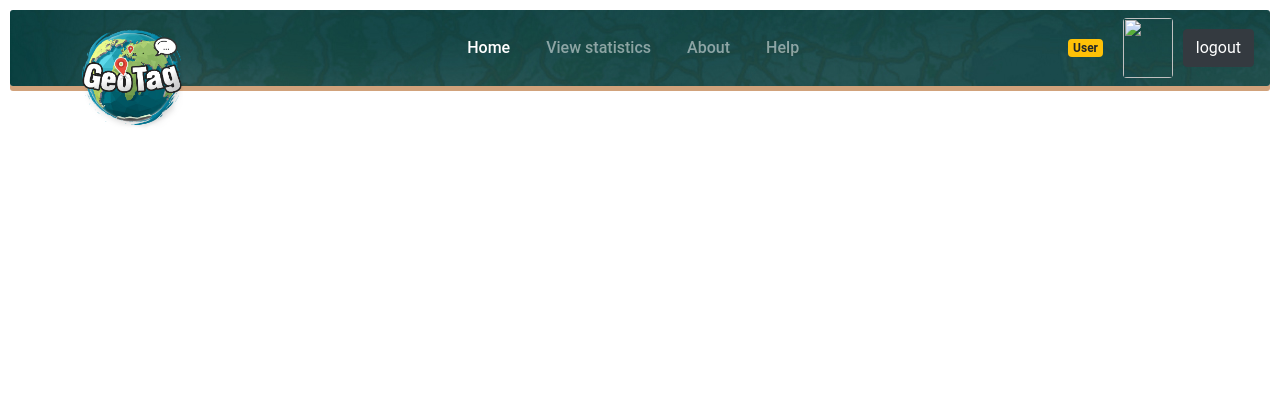
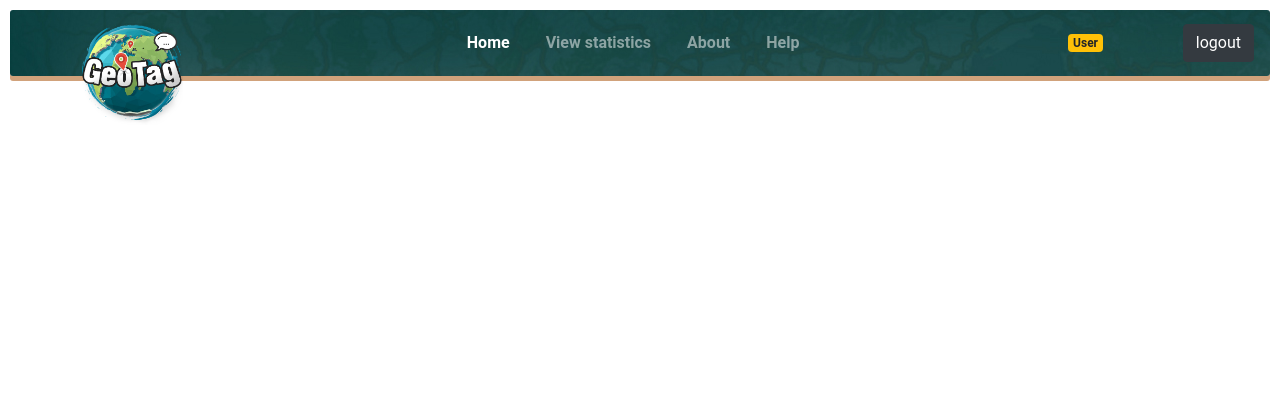
Before and after one commit to marko-hudomal/GeoTag, a CodeIgniter app: the page made by Backend/GeoTagBackend/application/views/templates/user_header.php in a window 1280 px wide. Shown: the top 420 px of the page. Run offline with CodeIgniter, Linux system fonts and the light colour scheme; data that the repository does not hold is empty.

Commit message:
Vizuelne promene

```diff
--- a/Backend/GeoTagBackend/application/views/templates/admin_header.php
+++ b/Backend/GeoTagBackend/application/views/templates/admin_header.php
@@ -3,7 +3,7 @@
 <html lang="en">
 	<head>
 		<link rel="stylesheet" href="https://maxcdn.bootstrapcdn.com/bootstrap/4.0.0/css/bootstrap.min.css">
-		<link rel="icon" href="./img/logo.png">
+		<link rel="icon" href="<?php echo base_url()?>img/logo.png">
 		<title>Home</title>
 
 
@@ -50,7 +50,7 @@
 				&nbsp;
 				<span id="tip_korisnika" class="badge badge-info">Admin</span>
 
-				<img id="slika_korisnika" class="rounded" src="<?php echo $profile_pic;?>" style="width:50px; height:60px; margin-left:20px;margin-right:10px">
+				<img id="slika_korisnika" class="rounded" src="<?php echo $profile_pic;?>" style="width:50px; margin-left:20px;margin-right:10px">
 				<a href="<?php echo base_url()?>index.php/admin/logout" class="btn btn-dark">logout</a>
 			</div>
 		</nav>
--- a/Backend/GeoTagBackend/application/views/templates/guest_header.php
+++ b/Backend/GeoTagBackend/application/views/templates/guest_header.php
@@ -50,7 +50,7 @@
 				&nbsp;
 				<span id="tip_korisnika" class="badge badge-warning">Guest</span>
 
-				<img id="slika_korisnika" src="<?php echo base_url()?>img/avatar.png" style="width:50px; margin-left:20px;margin-right:10px">
+				<img id="slika_korisnika"  src="<?php echo base_url()?>img/avatar.png" style="width:50px; margin-left:20px;margin-right:10px">
 
 			</div>
 		</nav>
--- a/Backend/GeoTagBackend/application/views/templates/super_user_header.php
+++ b/Backend/GeoTagBackend/application/views/templates/super_user_header.php
@@ -3,7 +3,7 @@
 <html lang="en">
 	<head>
 		<link rel="stylesheet" href="https://maxcdn.bootstrapcdn.com/bootstrap/4.0.0/css/bootstrap.min.css">
-		<link rel="icon" href="./img/logo.png">
+		<link rel="icon" href="<?php echo base_url()?>img/logo.png">
 		<title>Home</title>
 
 
@@ -50,7 +50,7 @@
 				&nbsp;
 				<span id="tip_korisnika" class="badge badge-info">SuperUser</span>
 
-				<img id="slika_korisnika" class="rounded" src="<?php echo $profile_pic;?>" style="width:50px; height:60px; margin-left:20px;margin-right:10px">
+				<img id="slika_korisnika" class="rounded" src="<?php echo $profile_pic;?>" style="width:50px; margin-left:20px;margin-right:10px">
 				<a href="<?php echo base_url()?>index.php/super_user/logout" class="btn btn-dark">logout</a>
 			</div>
 		</nav>
--- a/Backend/GeoTagBackend/application/views/templates/user_header.php
+++ b/Backend/GeoTagBackend/application/views/templates/user_header.php
@@ -3,7 +3,7 @@
 <html lang="en">
 	<head>
 		<link rel="stylesheet" href="https://maxcdn.bootstrapcdn.com/bootstrap/4.0.0/css/bootstrap.min.css">
-		<link rel="icon" href="./img/logo.png">
+		<link rel="icon" href="<?php echo base_url()?>img/logo.png">
 		<title>Home</title>
 
 
@@ -48,7 +48,7 @@
 				&nbsp;
 				<span id="tip_korisnika" class="badge badge-warning">User</span>
 
-				<img id="slika_korisnika" class="rounded" src="<?php echo $profile_pic;?>" style="width:50px; height:60px; margin-left:20px;margin-right:10px">
+				<img id="slika_korisnika" class="rounded" src="<?php echo $profile_pic;?>" style="width:50px; margin-left:20px;margin-right:10px">
 				<a href="<?php echo base_url()?>index.php/user/logout" class="btn btn-dark">logout</a>
 
 			</div>
--- a/Backend/GeoTagBackend/css/mystyle.css
+++ b/Backend/GeoTagBackend/css/mystyle.css
@@ -39,6 +39,14 @@ footer {
   opacity: 0.6;
 }
 /*NAVBAR------------------------------------------------------------------------------------------------------------------------------------------------------------------------*/
+.collapse.navbar-collapse{
+  font-weight: 600 !important;
+}
+.collapse.navbar-collapse :hover{
+  /*color:#d1a27b !important;*/
+  text-decoration: none;
+}
+
 .center {
   text-align: center;
 }
@@ -65,7 +73,7 @@ nav ul li a  {
   padding: 15px;
   text-decoration: none;
   color: white;
-  font-weight: 500 !important;
+  /*font-weight: 500 !important;*/
   font-size:12pt;
   margin: 0 10px;
 }
```
